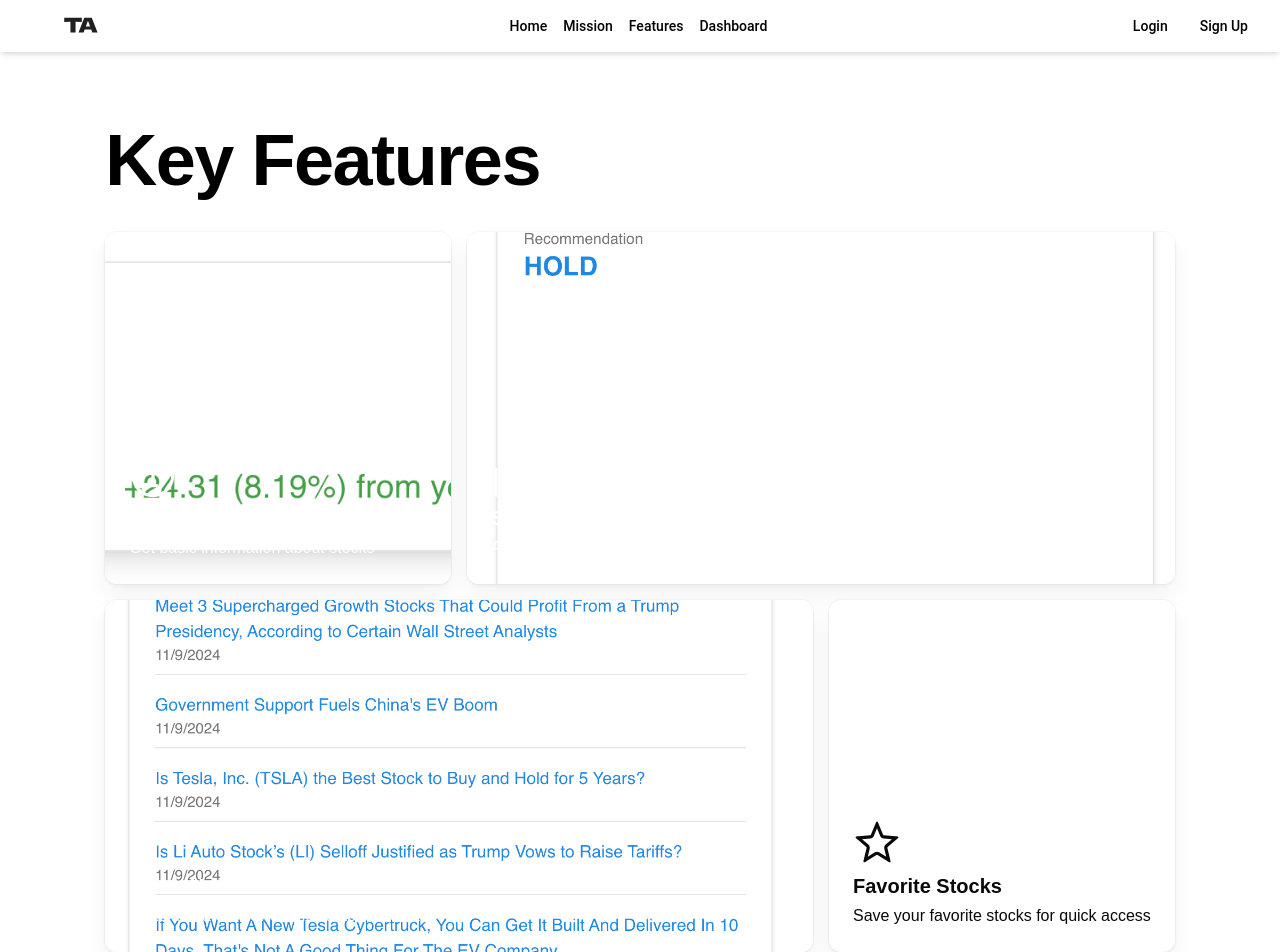
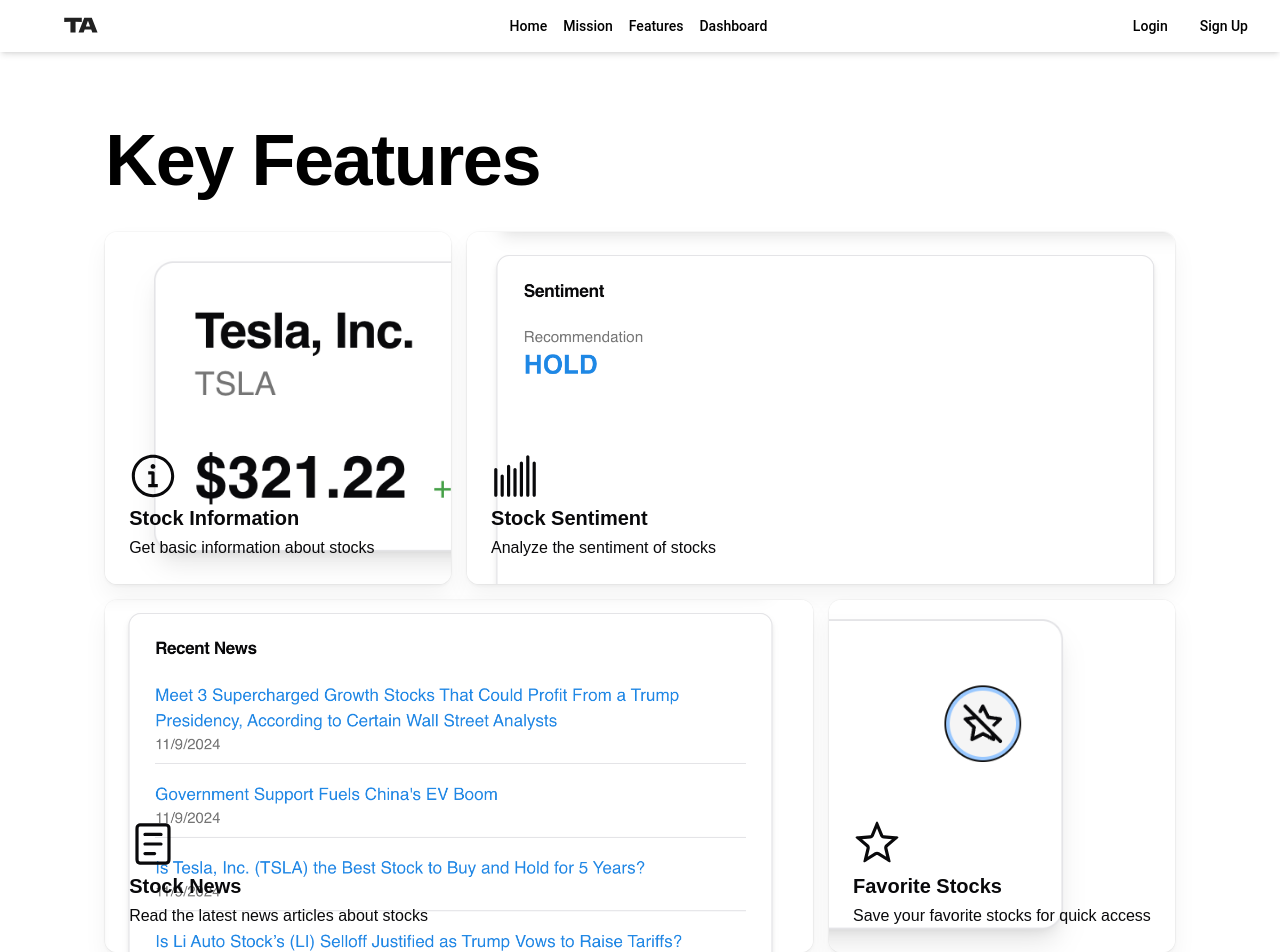
Before and after one commit to taarikashenafi/investment-advisor, a React (Vite) app: page /features in a window 1280 px wide. Shown: the top 952 px of the page. Built offline with nearby package versions, Linux system fonts and the light colour scheme; no server answers.

Commit message:
updated dashboard and api functionality

```diff
--- a/src/components/Dashboard.jsx
+++ b/src/components/Dashboard.jsx
@@ -181,7 +181,7 @@
               </CardHeader>
               <CardContent>
                 <div className="flex items-baseline gap-4">
-                  <span className="text-4xl font-bold">${stockData.price.toFixed(2)}</span>
+                  <span className="text-4xl font-bold">{stockData.price.toFixed(2)}</span>
                   <span className={`text-xl ${stockData.change >= 0 ? 'text-green-600' : 'text-red-600'}`}>
                     {stockData.change >= 0 ? '+' : ''}{stockData.change.toFixed(2)} ({stockData.changePercent.toFixed(2)}%) from yesterday
                   </span>
--- a/src/components/Features.jsx
+++ b/src/components/Features.jsx
@@ -10,8 +10,8 @@
     description: 'Get basic information about stocks',
     href: '#',
     cta: 'Learn More',
-    className: 'col-span-3 lg:col-span-1 text-white',
-    background: <div className="absolute inset-0"><img src='./info.jpg' alt="Info" className="object-cover w-full h-full" /></div>,
+    className: 'col-span-3 lg:col-span-1',
+    background: <div className="absolute inset-0"><img src='./info.jpg' alt="Info" className="object-cover object-left w-full h-full" /></div>,
   },
   {
     Icon: BarChartIcon,
@@ -19,8 +19,8 @@
     description: 'Analyze the sentiment of stocks',
     href: '#',
     cta: 'Learn More',
-    className: 'col-span-3 lg:col-span-2 text-white',
-    background: <div className="absolute inset-0"><img src='./sentiment.jpg' alt="Sentiment" className="object-cover w-full h-full" /></div>,
+    className: 'col-span-3 lg:col-span-2',
+    background: <div className="absolute inset-0"><img src='./sentiment.jpg' alt="Sentiment" className="object-cover object-top w-full h-full" /></div>,
   },
   {
     Icon: ReaderIcon,
@@ -28,17 +28,17 @@
     description: 'Read the latest news articles about stocks',
     href: '#',
     cta: 'Learn More',
-    className: 'col-span-3 lg:col-span-2 text-white',
-    background: <div className="absolute inset-0"><img src='./news.jpg' alt="News" className="object-cover w-full h-full" /></div>,
+    className: 'col-span-3 lg:col-span-2 ',
+    background: <div className="absolute inset-0"><img src='./news.jpg' alt="News" className="object-cover object-top w-full h-ful" /></div>,
   },
   {
-    image: 'https://picsum.photos/200/303',
     Icon: StarIcon,
     name: 'Favorite Stocks',
     description: 'Save your favorite stocks for quick access',
     href: '#',
     cta: 'Learn More',
     className: 'col-span-3 lg:col-span-1',
+    background: <div className="absolute inset-0"><img src='./favorites.jpg' alt="Favorite" className="object-cover w-full h-full" /></div>,
   },
 ];
 
--- a/src/components/Layout.jsx
+++ b/src/components/Layout.jsx
@@ -19,7 +19,7 @@
           </p>
           <div className="flex items-center gap-3">
             {socialMedia.map((info) => (
-              <Link
+              <a
                 key={info.id}
                 href={info.url}
                 target="_blank"
@@ -27,7 +27,7 @@
                 className="w-10 h-10 flex items-center justify-center rounded-lg border bg-background hover:bg-muted transition-colors"
               >
                 <img src={info.img} alt={`${info.url.split('.com/')[1]} icon`} width={20} height={20} />
-              </Link>
+              </a>
             ))}
           </div>
         </div>
--- a/src/services/stockApi.js
+++ b/src/services/stockApi.js
@@ -85,7 +85,8 @@
     const response = await finnhubApi.get(`/quote?symbol=${ticker}&token=${FINNHUB_API_KEY}`);
     return {
       currentPrice: response.data.c,   // Current price
-      change: response.data.d          // Change
+      change: response.data.d,          // Change
+      changePercent: response.data.dp  // Change percentage
     };
   } catch (error) {
     console.error('Error fetching real-time price:', error);
@@ -174,7 +175,7 @@
   try {
     const response = await fmpApi.get(`/v3/rating/${ticker}?apikey=${FMP_API_KEY}`);
     return {
-      ratingRecommendation: response.data[0]?.ratingRecommendation || 'HOLD'
+      ratingRecommendation: response.data[0]?.ratingRecommendation
     };
   } catch (error) {
     console.error('Error fetching sentiment data:', error);
@@ -198,7 +199,7 @@
       ticker: profile.symbol,
       price: price.currentPrice,
       change: price.change,
-      changePercent: price.dp,
+      changePercent: price.changePercent,
       chartData: historical,
       sentiment,
       news,
```
